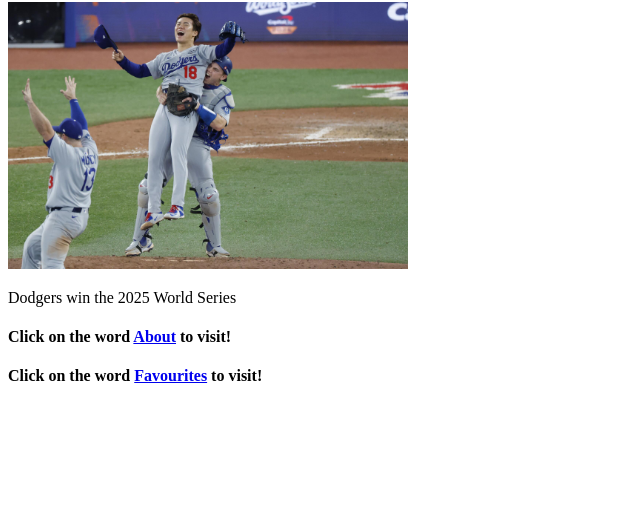
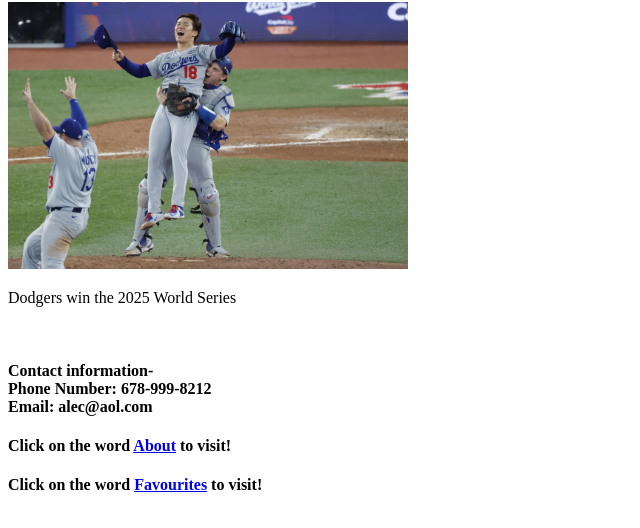
Before and after one commit to alcalec/WebAppDev, a plain HTML site: page Week1Lab/Week1HW/index.html in a window 1280 px wide. Shown: the part 78-606 px from the top of the page, without its empty margins (0-640 px from the left). Drawn offline with Linux system fonts and the light colour scheme.

Commit message:
added contact info

```diff
--- a/Week1Lab/Week1HW/index.html
+++ b/Week1Lab/Week1HW/index.html
@@ -12,6 +12,11 @@
 <br>
 <p>Dodgers win the 2025 World Series</p>
 
+<br>
+<h4>Contact information-<br>
+Phone Number: 678-999-8212<br>
+Email: alec@aol.com</h4>
+
 <h4>Click on the word <a href= "http://127.0.0.1:5500/Week1Lab/Week1HW/about.html"> About</a> to visit!</h4>
 <h4>Click on the word <a href= "http://127.0.0.1:5500/Week1Lab/Week1HW/favourites.html"> Favourites</a> to visit!</h4>
 
```
